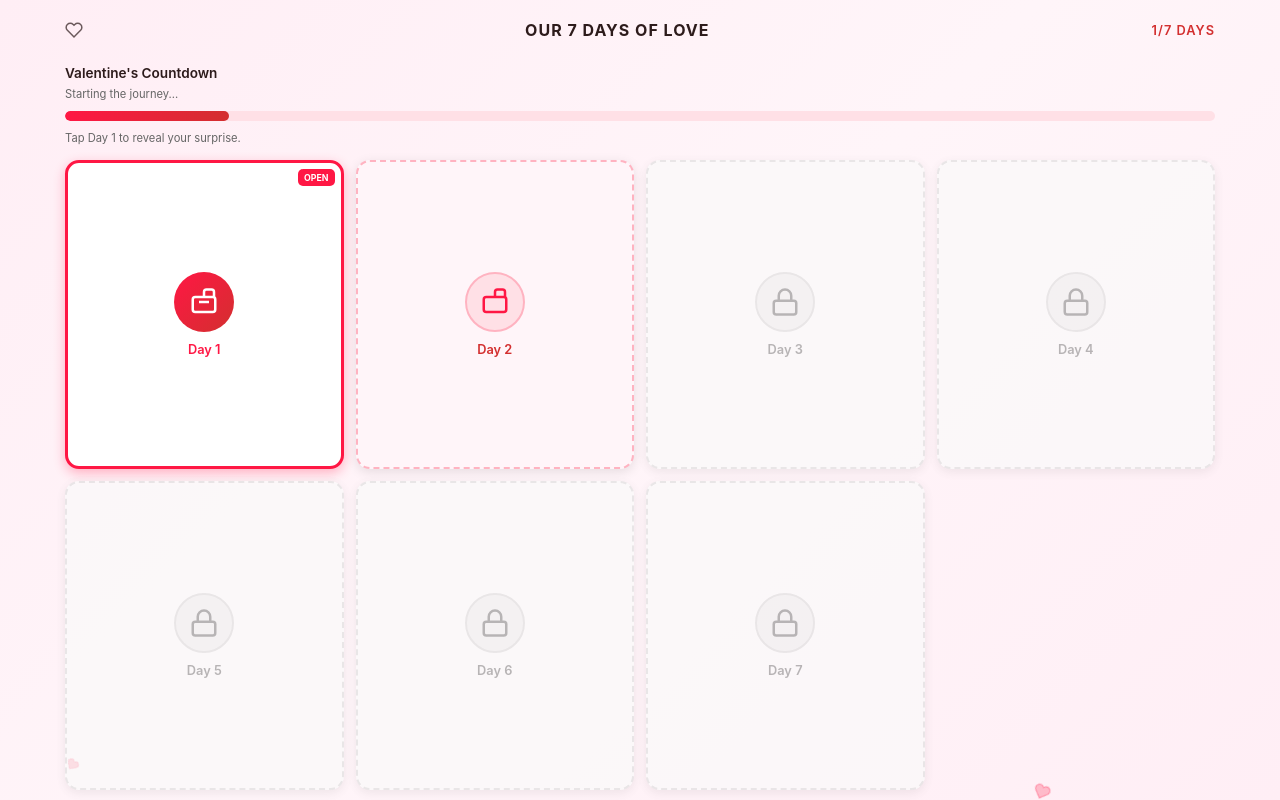
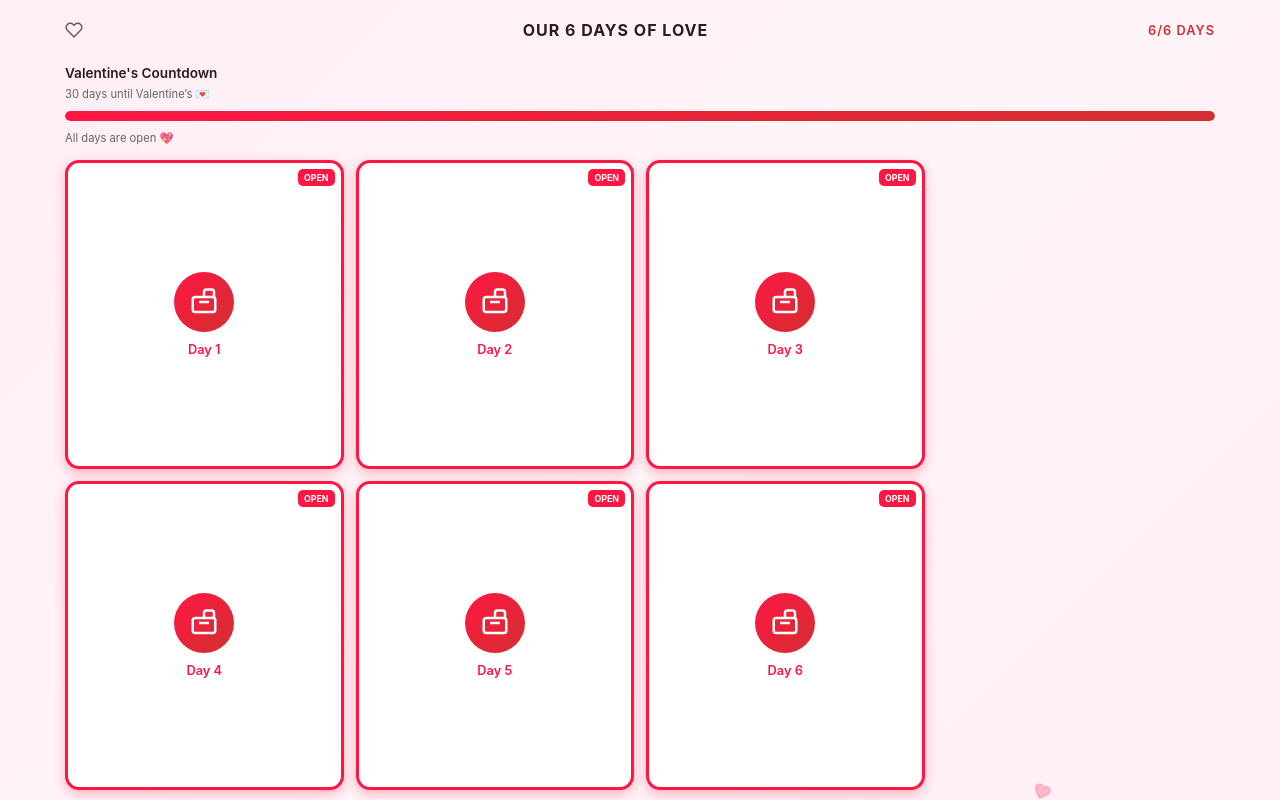
Before and after one commit to khang-tran-530/Advent-Caldender, a React (Create React App) app: page / in a window 1280 px wide. Both pictures are taken after a click on the button "Yes! ✨". Built offline with nearby package versions, Linux system fonts and the light colour scheme; the HTML template or start-up script is replaced by a standard one.

Commit message:
rearranged the grids and added in real time date update

```diff
--- a/src/AdventCalendar.js
+++ b/src/AdventCalendar.js
@@ -1,7 +1,19 @@
-import React, { useState, useMemo, memo } from 'react';
-import './App.css';
+import React, { useMemo, useEffect, useState, memo } from "react";
+import "./App.css";
 
-// Floating Hearts component
+/**
+ * Unlock schedule:
+ * Day 1 -> Feb 8
+ * Day 2 -> Feb 9
+ * ...
+ * Day 6 -> Feb 13
+ */
+const START_MONTH_INDEX = 1; // February (0=Jan, 1=Feb, ...)
+const START_DAY_OF_MONTH = 8;
+const END_DAY_OF_MONTH = 13;
+const TOTAL_DAYS = END_DAY_OF_MONTH - START_DAY_OF_MONTH + 1; // 6
+
+// Floating Hearts component (unchanged)
 const FloatingHearts = memo(() => {
   const hearts = useMemo(() => {
     return Array.from({ length: 15 }, (_, i) => ({
@@ -10,7 +22,7 @@ const FloatingHearts = memo(() => {
       delay: Math.random() * 20,
       duration: 10 + Math.random() * 8,
       size: 10 + Math.random() * 15,
-      opacity: 0.3 + Math.random() * 0.4
+      opacity: 0.3 + Math.random() * 0.4,
     }));
   }, []);
 
@@ -30,93 +42,146 @@ const FloatingHearts = memo(() => {
             animationDuration: `${heart.duration}s`,
             width: `${heart.size}px`,
             height: `${heart.size}px`,
-            opacity: heart.opacity
+            opacity: heart.opacity,
           }}
         >
-          <path d="M20.84 4.61a5.5 5.5 0 0 0-7.78 0L12 5.67l-1.06-1.06a5.5 5.5 0 0 0-7.78 7.78l1.06 1.06L12 21.23l7.78-7.78 1.06-1.06a5.5 5.5 0 0 0 0-7.78z"/>
+          <path d="M20.84 4.61a5.5 5.5 0 0 0-7.78 0L12 5.67l-1.06-1.06a5.5 5.5 0 0 0-7.78 7.78l1.06 1.06L12 21.23l7.78-7.78 1.06-1.06a5.5 5.5 0 0 0 0-7.78z" />
         </svg>
       ))}
     </div>
   );
 });
 
-FloatingHearts.displayName = 'FloatingHearts';
+FloatingHearts.displayName = "FloatingHearts";
 
 function AdventCalendar({ daysUntilValentine }) {
-  const [unlockedDays, setUnlockedDays] = useState([1]);
+  const [now, setNow] = useState(() => new Date("2025-02-13"));
 
-  const handleDayClick = (day) => {
-    if (unlockedDays.includes(day)) {
-      // Day is already unlocked, could show content here
-      console.log(`Day ${day} clicked`);
-    }
+  useEffect(() => {
+    // Update every 30 seconds (cheap + ensures it flips soon after midnight)
+    const id = setInterval(() => setNow(new Date()), 30_000);
+    return () => clearInterval(id);
+  }, []);
+
+  const unlockedDays = useMemo(() => {
+    const month = now.getMonth();
+    const day = now.getDate();
+
+    // Only unlock during February
+    if (month !== START_MONTH_INDEX) return [];
+
+    const unlockedCount = Math.min(
+      Math.max(day - START_DAY_OF_MONTH + 1, 0),
+      TOTAL_DAYS
+    );
+
+    return Array.from({ length: unlockedCount }, (_, i) => i + 1);
+  }, [now]);
+
+  const unlockedCount = unlockedDays.length;
+
+  const getDayStatus = (dayNumber) => {
+    if (unlockedDays.includes(dayNumber)) return "open";
+    if (dayNumber === unlockedCount + 1 && unlockedCount < TOTAL_DAYS) return "next";
+    return "locked";
   };
 
-  const getDayStatus = (day) => {
-    if (unlockedDays.includes(day)) {
-      return 'open';
-    } else if (day === Math.max(...unlockedDays) + 1) {
-      return 'next';
-    } else {
-      return 'locked';
+  const handleDayClick = (dayNumber) => {
+    const status = getDayStatus(dayNumber);
+    if (status !== "open") return;
+
+    console.log(`Opened day ${dayNumber}`);
+  };
+
+  const progressPercent =
+    TOTAL_DAYS === 0 ? 0 : Math.round((unlockedCount / TOTAL_DAYS) * 100);
+
+  const subtitleText = (() => {
+    if (typeof daysUntilValentine === "number") {
+      return `${daysUntilValentine} day${daysUntilValentine === 1 ? "" : "s"} until Valentine’s 💌`;
     }
-  };
+
+
+    if (now.getMonth() !== START_MONTH_INDEX) return "Unlocks Feb 8–13 💘";
+    if (now.getDate() < START_DAY_OF_MONTH) return "First surprise unlocks Feb 8 💘";
+    if (now.getDate() > END_DAY_OF_MONTH) return "All surprises unlocked 💖";
+    return "One new surprise unlocks each day 💘";
+  })();
+
+  const instructionText = (() => {
+    if (unlockedCount === 0) return `Come back on Feb ${START_DAY_OF_MONTH} 💘`;
+    if (unlockedCount >= TOTAL_DAYS) return "All days are open 💖";
+    return `Next unlock: Day ${unlockedCount + 1}`;
+  })();
 
   return (
     <div className="app advent-page">
       <FloatingHearts />
+
       <header className="advent-header">
-        <svg className="heart-icon" viewBox="0 0 24 24" fill="none" stroke="currentColor" strokeWidth="2">
-          <path d="M20.84 4.61a5.5 5.5 0 0 0-7.78 0L12 5.67l-1.06-1.06a5.5 5.5 0 0 0-7.78 7.78l1.06 1.06L12 21.23l7.78-7.78 1.06-1.06a5.5 5.5 0 0 0 0-7.78z"/>
+        <svg
+          className="heart-icon"
+          viewBox="0 0 24 24"
+          fill="none"
+          stroke="currentColor"
+          strokeWidth="2"
+        >
+          <path d="M20.84 4.61a5.5 5.5 0 0 0-7.78 0L12 5.67l-1.06-1.06a5.5 5.5 0 0 0-7.78 7.78l1.06 1.06L12 21.23l7.78-7.78 1.06-1.06a5.5 5.5 0 0 0 0-7.78z" />
         </svg>
-        <h1 className="advent-title">Our 7 Days of Love</h1>
-        <span className="advent-progress">{unlockedDays.length}/7 Days</span>
+
+        <h1 className="advent-title">Our {TOTAL_DAYS} Days of Love</h1>
+
+        <span className="advent-progress">
+          {unlockedCount}/{TOTAL_DAYS} Days
+        </span>
       </header>
 
       <div className="advent-countdown-section">
         <h2 className="advent-countdown-title">Valentine's Countdown</h2>
-        <p className="advent-countdown-subtitle">Starting the journey...</p>
+        <p className="advent-countdown-subtitle">{subtitleText}</p>
+
         <div className="progress-bar-container">
-          <div
-            className="progress-bar-fill"
-            style={{ width: `${(unlockedDays.length / 7) * 100}%` }}
-          ></div>
+          <div className="progress-bar-fill" style={{ width: `${progressPercent}%` }} />
         </div>
-        <p className="advent-instruction">Tap Day {Math.max(...unlockedDays)} to reveal your surprise.</p>
+
+        <p className="advent-instruction">{instructionText}</p>
       </div>
 
+
+      {/* Grid of advent clickables */}
       <div className="advent-calendar-grid">
-        {Array.from({ length: 7 }, (_, i) => i + 1).map((day) => {
-          const status = getDayStatus(day);
+        {Array.from({ length: TOTAL_DAYS }, (_, i) => i + 1).map((dayNumber) => {
+          const status = getDayStatus(dayNumber);
+
           return (
             <div
-              key={day}
+              key={dayNumber}
               className={`advent-day-card ${status}`}
-              onClick={() => handleDayClick(day)}
+              onClick={() => handleDayClick(dayNumber)}
             >
-              {status === 'open' && (
-                <div className="day-open-badge">OPEN</div>
-              )}
+              {status === "open" && <div className="day-open-badge">OPEN</div>}
+
               <div className={`day-icon ${status}`}>
-                {status === 'open' ? (
+                {status === "open" ? (
                   <svg viewBox="0 0 24 24" fill="none" stroke="white" strokeWidth="2">
-                    <rect x="3" y="8" width="18" height="12" rx="2"/>
-                    <path d="M12 8V4a2 2 0 0 1 2-2h4a2 2 0 0 1 2 2v4"/>
-                    <path d="M8 12h8"/>
+                    <rect x="3" y="8" width="18" height="12" rx="2" />
+                    <path d="M12 8V4a2 2 0 0 1 2-2h4a2 2 0 0 1 2 2v4" />
+                    <path d="M8 12h8" />
                   </svg>
-                ) : status === 'next' ? (
+                ) : status === "next" ? (
                   <svg viewBox="0 0 24 24" fill="none" stroke="currentColor" strokeWidth="2">
-                    <rect x="3" y="8" width="18" height="12" rx="2"/>
-                    <path d="M12 8V4a2 2 0 0 1 2-2h4a2 2 0 0 1 2 2v4"/>
+                    <rect x="3" y="8" width="18" height="12" rx="2" />
+                    <path d="M12 8V4a2 2 0 0 1 2-2h4a2 2 0 0 1 2 2v4" />
                   </svg>
                 ) : (
                   <svg viewBox="0 0 24 24" fill="none" stroke="currentColor" strokeWidth="2">
-                    <rect x="3" y="11" width="18" height="11" rx="2" ry="2"/>
-                    <path d="M7 11V7a5 5 0 0 1 10 0v4"/>
+                    <rect x="3" y="11" width="18" height="11" rx="2" ry="2" />
+                    <path d="M7 11V7a5 5 0 0 1 10 0v4" />
                   </svg>
                 )}
               </div>
-              <div className={`day-label ${status}`}>Day {day}</div>
+
+              <div className={`day-label ${status}`}>Day {dayNumber}</div>
             </div>
           );
         })}
--- a/src/App.css
+++ b/src/App.css
@@ -341,7 +341,8 @@
 
 .advent-calendar-grid {
   display: grid;
-  grid-template-columns: repeat(4, 1fr);
+  /* grid-template-columns: repeat(3, 1fr); */
+  grid-template-columns: 3fr 3fr 3fr 3fr;
   grid-template-rows: 1fr 1fr;
   gap: 12px;
   padding: 0 15px;
@@ -355,27 +356,27 @@
 
 .advent-calendar-grid > .advent-day-card:nth-child(1),
 .advent-calendar-grid > .advent-day-card:nth-child(2),
-.advent-calendar-grid > .advent-day-card:nth-child(3),
-.advent-calendar-grid > .advent-day-card:nth-child(4) {
+.advent-calendar-grid > .advent-day-card:nth-child(3) {
   grid-row: 1;
 }
 
+
+.advent-calendar-grid > .advent-day-card:nth-child(4),
 .advent-calendar-grid > .advent-day-card:nth-child(5),
-.advent-calendar-grid > .advent-day-card:nth-child(6),
-.advent-calendar-grid > .advent-day-card:nth-child(7) {
+.advent-calendar-grid > .advent-day-card:nth-child(6){
   grid-row: 2;
-  grid-column: span 1;
+  grid-column: span 3;
+}
+
+.advent-calendar-grid > .advent-day-card:nth-child(4) {
+  grid-column: 1;
 }
 
 .advent-calendar-grid > .advent-day-card:nth-child(5) {
-  grid-column: 1;
+  grid-column: 2;
 }
 
 .advent-calendar-grid > .advent-day-card:nth-child(6) {
-  grid-column: 2;
-}
-
-.advent-calendar-grid > .advent-day-card:nth-child(7) {
   grid-column: 3;
 }
 
@@ -393,6 +394,8 @@
   box-shadow: 0 3px 12px rgba(0, 0, 0, 0.1);
   min-height: 0;
   height: 100%;
+  min-width: 0;
+  width: 100%;
 }
 
 .advent-day-card.open {
```
